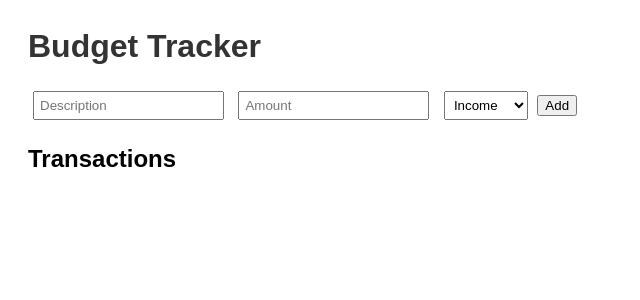
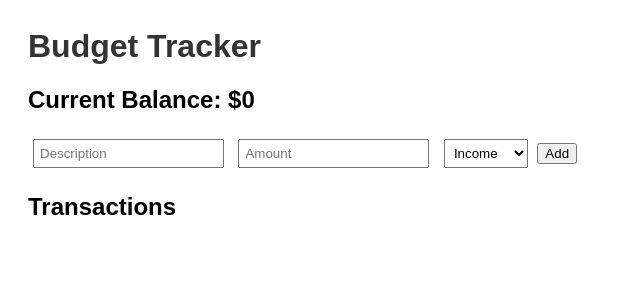
Before and after one commit to KaranKBajpai/personal-budget-tracker, a Flask app: page / in a window 1280 px wide. Shown: the top 300 px of the page, without its empty margins (0-640 px from the left). Run offline with Flask 3, Linux system fonts and the light colour scheme.

Commit message:
Added Current Balance Display

```diff
--- a/app.py
+++ b/app.py
@@ -8,17 +8,27 @@ entries = []
 @app.route('/', methods=['GET', 'POST'])
 def index():
     global entries
+
+
     if request.method == 'POST':
         description = request.form["description"]
         amount = float(request.form["amount"])
         type = request.form["type"]
+
         entries.append({
             'description': description,
             'amount': amount,
             'type': type
         })
+
         return redirect('/')
-    return render_template('index.html', entries=entries)
+
+    # Calculate current balance
+    income = sum(entry['amount'] for entry in entries if entry['type'] == 'income')
+    expense = sum(entry['amount'] for entry in entries if entry['type'] == 'expense')
+    balance = income - expense
+
+    return render_template('index.html', entries=entries, balance=balance)
 
 if __name__ == '__main__':
     app.run(debug=True)
--- a/templates/index.html
+++ b/templates/index.html
@@ -22,6 +22,7 @@
   </head>
   <body>
     <h1>Budget Tracker</h1>
+    <h2>Current Balance: ${{ balance }}</h2>
 
     <form method="POST">
       <input
```
